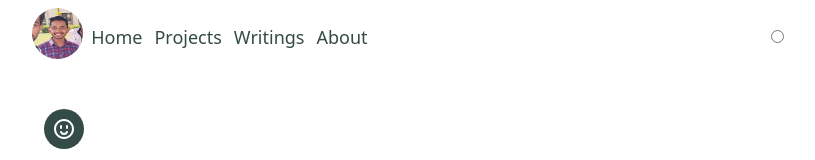
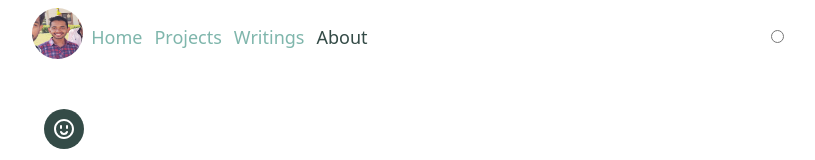
Before and after one commit to chavda-bhavik/bhavikchavda.com, a Next.js app: page /about in a window 1280 px wide. Shown: the top 160 px of the page, without its empty margins (232-1047 px from the left). Built offline with nearby package versions, Linux system fonts and the light colour scheme.

Commit message:
highlighted current selected menu

```diff
--- a/src/components/Header.tsx
+++ b/src/components/Header.tsx
@@ -4,12 +4,36 @@ import Image from 'next/image';
 
 import { Backdrop } from './Backdrop';
 import { Icon } from './Icon';
-import { Menus } from './Menus';
+import { NavLink } from './NavLink';
 import Avatar from '../assets/the-avatar.jpeg';
+import classNames from 'classnames';
+import { useRouter } from 'next/dist/client/router';
+
+export const menuItems = [
+    {
+        title: 'Home',
+        link: '/',
+        exact: true,
+    },
+    {
+        title: 'Projects',
+        link: '/projects',
+    },
+    {
+        title: 'Writings',
+        link: '/writings',
+    },
+    {
+        title: 'About',
+        link: '/about',
+    },
+];
 
 interface HeaderProps {}
 
 export const Header: React.FC<HeaderProps> = ({}) => {
+    const router = useRouter();
+    let selected;
     const [toggleMenu, setToggleMenu] = useState(false);
 
     return (
@@ -30,7 +54,25 @@ export const Header: React.FC<HeaderProps> = ({}) => {
             {/* Other then mobile */}
             <div className="hidden sm:flex w-full flex-row justify-between items-center pl-2">
                 <div className="flex-row space-x-2 lg:space-x-3 flex">
-                    <Menus className="hover:text-classy-dark font-medium text-lg text-classy-dark hover:underline" />
+                    {menuItems.map((menu) => {
+                        selected = menu.exact
+                            ? router.asPath === menu.link
+                            : router.asPath.startsWith(menu.link);
+                        return (
+                            <NavLink
+                                className={classNames(
+                                    'hover:text-classy-dark font-medium text-lg transition-colors',
+                                    {
+                                        'text-classy-medium': !selected,
+                                        'text-classy-dark': selected,
+                                    }
+                                )}
+                                link={menu.link}
+                                title={menu.title}
+                                key={menu.title}
+                            />
+                        );
+                    })}
                 </div>
                 <input type="radio" name="dark" />
             </div>
@@ -47,8 +89,25 @@ export const Header: React.FC<HeaderProps> = ({}) => {
                     className="bg-gray-50"
                 >
                     <div className="flex flex-col items-center w-full h-full my-auto">
-                        <Menus className="text-xl text-classy-dark my-5" />
-                        {/* <Icon icon="sun" className="my-5" /> */}
+                        {menuItems.map((menu) => {
+                            selected = menu.exact
+                                ? router.asPath === menu.link
+                                : router.asPath.startsWith(menu.link);
+                            return (
+                                <NavLink
+                                    className={classNames(
+                                        'hover:text-classy-dark font-medium text-xl transition-colors my-5',
+                                        {
+                                            'text-classy-medium': !selected,
+                                            'text-classy-dark': selected,
+                                        }
+                                    )}
+                                    link={menu.link}
+                                    title={menu.title}
+                                    key={menu.title}
+                                />
+                            );
+                        })}
                     </div>
                 </Backdrop>
             </div>
--- a/src/components/Menus.tsx
+++ /dev/null
@@ -1,37 +0,0 @@
-import React from 'react';
-import Link from 'next/link';
-
-export const menuItems = [
-    {
-        title: 'Home',
-        link: '/',
-    },
-    {
-        title: 'Projects',
-        link: '/projects',
-    },
-    {
-        title: 'Writings',
-        link: '/writings',
-    },
-    {
-        title: 'About',
-        link: '/about',
-    },
-];
-
-export interface MenusProps {
-    className?: string;
-}
-
-export const Menus: React.FC<MenusProps> = ({ className }) => {
-    return (
-        <>
-            {menuItems.map((menu, index) => (
-                <Link href={menu.link} key={index}>
-                    <a className={className}>{menu.title}</a>
-                </Link>
-            ))}
-        </>
-    );
-};
--- /dev/null
+++ b/src/components/NavLink.tsx
@@ -0,0 +1,16 @@
+import React from 'react';
+import Link from 'next/link';
+
+interface NavLinkProps {
+    link: string;
+    title: string;
+    className: string;
+}
+
+export const NavLink: React.FC<NavLinkProps> = ({ link, title, className }) => {
+    return (
+        <Link href={link}>
+            <a className={className}>{title}</a>
+        </Link>
+    );
+};
```
